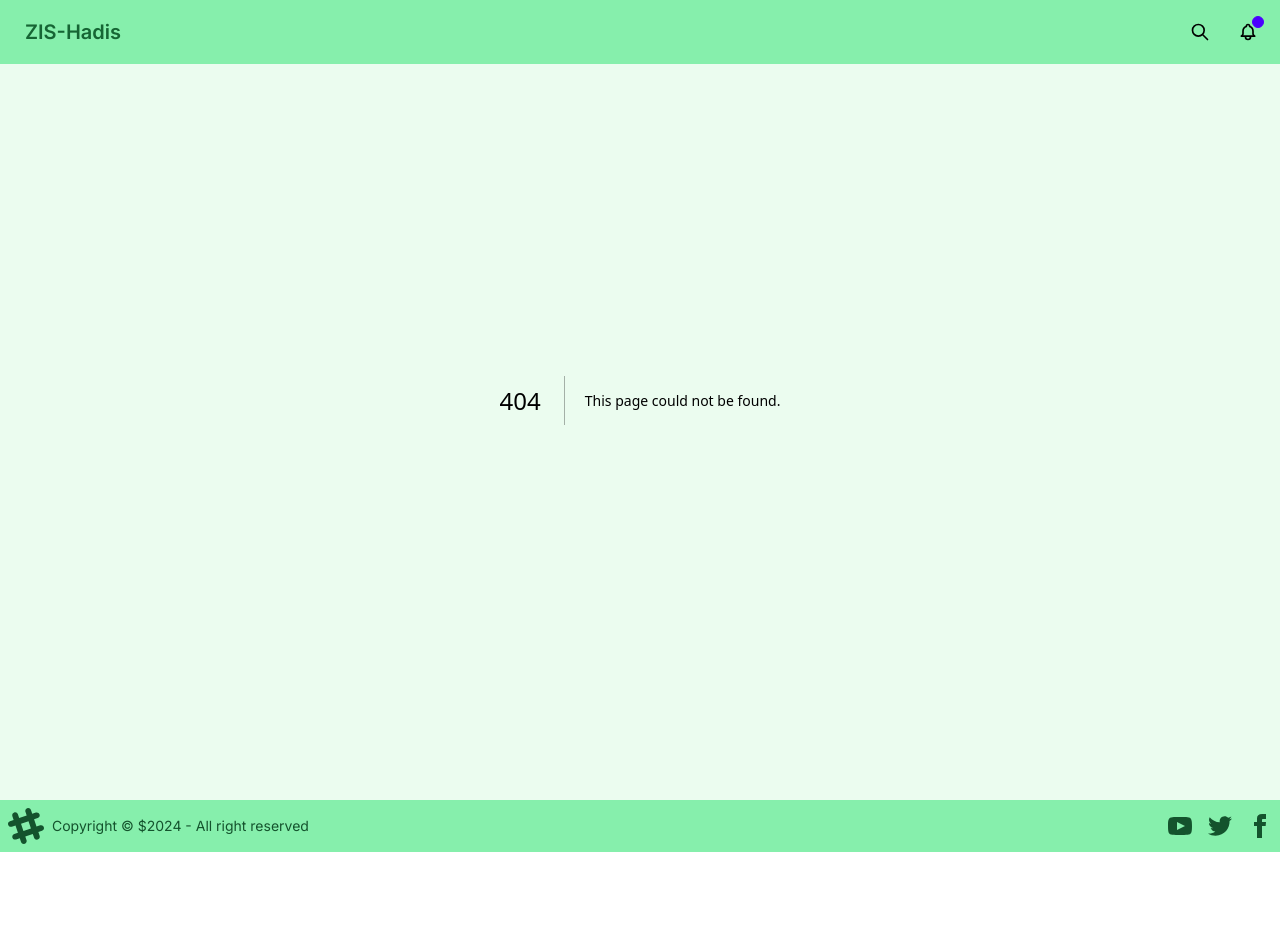
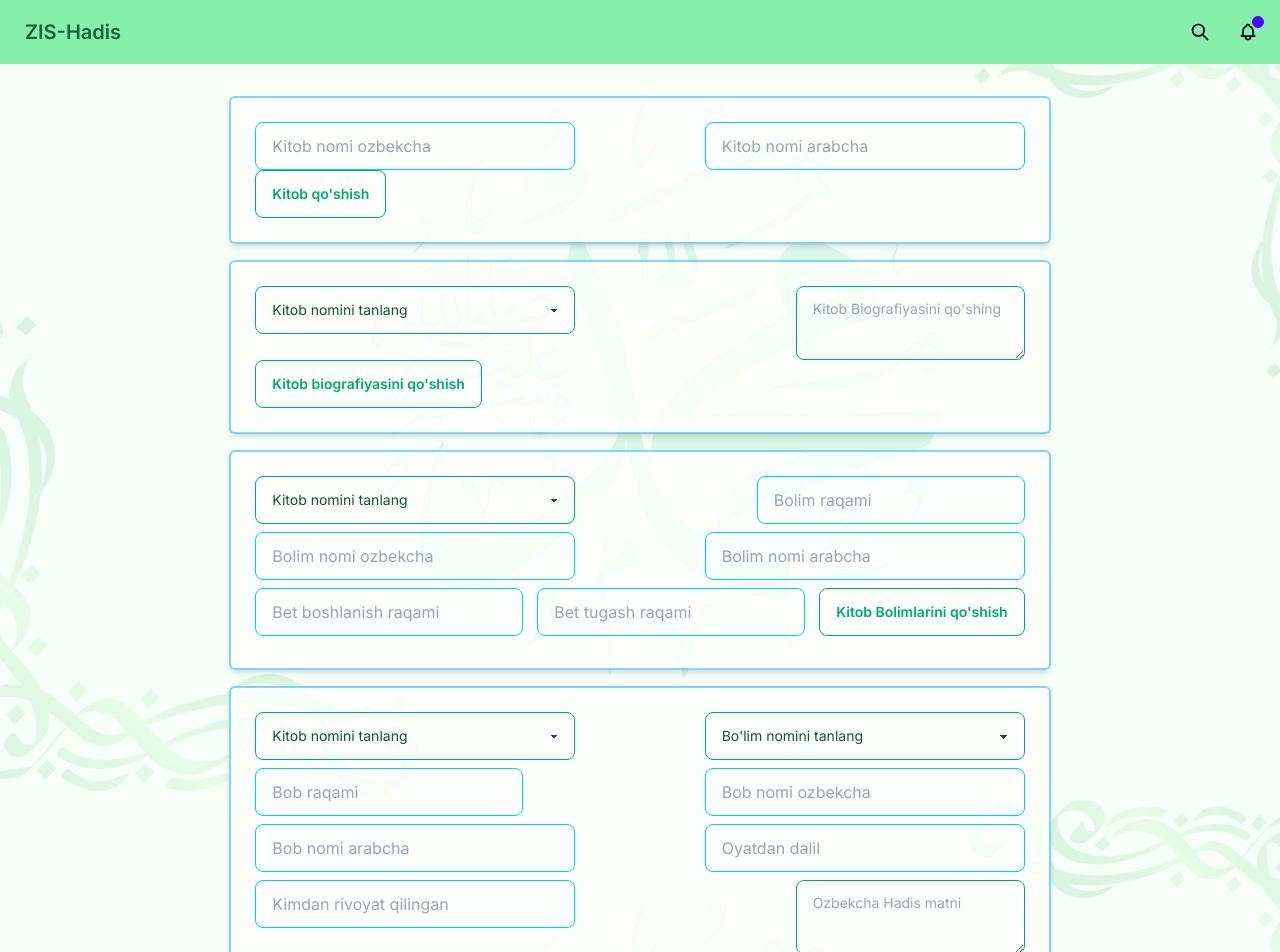
Before and after one commit to webdeveloper2794/zis-hadis, a Next.js app: page /admin in a window 1280 px wide. Before the commit this address had no page. Shown: the top 952 px of the page. Before the commit the page ends 852 px from the top, so only its background shows below. Built offline with nearby package versions, Linux system fonts and the light colour scheme.

Commit message:
admin page add

```diff
--- /dev/null
+++ b/app/admin/page.jsx
@@ -0,0 +1,163 @@
+export default function page() {
+  return (
+    <main className="flex w-full  flex-col items-center pt-24 p-6 ">
+      <div className="flex flex-wrap justify-between w-2/3 mb-4 border-solid border-2 border-sky-500/50 p-6 rounded-md shadow-md mb-2 bg-white/75">
+        <input
+          type="text"
+          placeholder="Kitob nomi ozbekcha"
+          className="input input-bordered input-accent w-full max-w-xs bg-transparent focus:border-2 focus:outline-none text-green-900"
+        />
+        <input
+          type="text"
+          placeholder="Kitob nomi arabcha"
+          className="input input-bordered input-accent w-full max-w-xs bg-transparent focus:border-2 focus:outline-none text-green-900"
+        />
+        <button className="btn btn-outline btn-success">Kitob qo'shish</button>
+      </div>
+
+      <div className="flex flex-wrap justify-between w-2/3 border-solid border-2 border-sky-500/50 p-6 rounded-md shadow-md mb-4 bg-white/75">
+        <select className="select select-success w-full max-w-xs bg-transparent focus:border-2 focus:outline-none text-green-900 ">
+          <option disabled selected>
+            Kitob nomini tanlang
+          </option>
+          <option>One Piece</option>
+          <option>Naruto</option>
+          <option>Death Note</option>
+          <option>Attack on Titan</option>
+          <option>Bleach</option>
+          <option>Fullmetal Alchemist</option>
+          <option>Jojo's Bizarre Adventure</option>
+        </select>
+        <textarea
+          className="textarea textarea-success bg-transparent focus:border-2 focus:outline-none text-green-900"
+          placeholder="Kitob Biografiyasini qo'shing"
+        ></textarea>
+        <button className="btn btn-outline btn-success">
+          Kitob biografiyasini qo'shish
+        </button>
+      </div>
+ {/* ===============================================Bo'limlarni qo'shish========================= */}
+      <div className="flex flex-wrap justify-between w-2/3 border-solid border-2 border-sky-500/50 p-6 rounded-md shadow-md bg-white/75 mb-4">
+        <select className="select select-success w-full max-w-xs bg-transparent focus:border-2 focus:outline-none text-green-900 mb-2">
+          <option disabled selected>
+            Kitob nomini tanlang
+          </option>
+          <option>One Piece</option>
+          <option>Naruto</option>
+          <option>Death Note</option>
+          <option>Attack on Titan</option>
+          <option>Bleach</option>
+          <option>Fullmetal Alchemist</option>
+          <option>Jojo's Bizarre Adventure</option>
+        </select>
+        <input
+          type="number"
+          placeholder="Bolim raqami"
+          className="input input-bordered input-accent  max-w-xs bg-transparent focus:border-2 focus:outline-none text-green-900 mb-2 "
+        />
+        <input
+          type="text"
+          placeholder="Bolim nomi ozbekcha"
+          className="input input-bordered input-accent w-full max-w-xs bg-transparent focus:border-2 focus:outline-none text-green-900 mb-2"
+        />
+        <input
+          type="text"
+          placeholder="Bolim nomi arabcha"
+          className="input input-bordered input-accent w-full max-w-xs bg-transparent focus:border-2 focus:outline-none text-green-900 mb-2"
+        />
+        <input
+          type="number"
+          placeholder="Bet boshlanish raqami"
+          className="input input-bordered input-accent  max-w-xs bg-transparent focus:border-2 focus:outline-none text-green-900 mb-2"
+        />
+        <input
+          type="number"
+          placeholder="Bet tugash raqami"
+          className="input input-bordered input-accent  max-w-xs bg-transparent focus:border-2 focus:outline-none text-green-900 mb-2"
+        />
+
+        <button className="btn btn-outline btn-success mb-2">
+          Kitob Bolimlarini qo'shish
+        </button>
+      </div>
+
+      {/* ===============================================Bob va Hadislarni qo'shish========================= */}
+      <div className="flex flex-wrap justify-between w-2/3 border-solid border-2 border-sky-500/50 p-6 rounded-md shadow-md bg-white/75">
+        <select className="select select-success w-full max-w-xs bg-transparent focus:border-2 focus:outline-none text-green-900 mb-2">
+          <option disabled selected>
+            Kitob nomini tanlang
+          </option>
+          <option>One Piece</option>
+          <option>Naruto</option>
+          <option>Death Note</option>
+          <option>Attack on Titan</option>
+          <option>Bleach</option>
+          <option>Fullmetal Alchemist</option>
+          <option>Jojo's Bizarre Adventure</option>
+        </select>
+        <select className="select select-success w-full max-w-xs bg-transparent focus:border-2 focus:outline-none text-green-900 mb-2">
+          <option disabled selected>
+            Bo'lim nomini tanlang
+          </option>
+          <option>One Piece</option>
+          <option>Naruto</option>
+          <option>Death Note</option>
+          <option>Attack on Titan</option>
+          <option>Bleach</option>
+          <option>Fullmetal Alchemist</option>
+          <option>Jojo's Bizarre Adventure</option>
+        </select>
+        <input
+          type="number"
+          placeholder="Bob raqami"
+          className="input input-bordered input-accent  max-w-xs bg-transparent focus:border-2 focus:outline-none text-green-900 mb-2 "
+        />
+        <input
+          type="text"
+          placeholder="Bob nomi ozbekcha"
+          className="input input-bordered input-accent w-full max-w-xs bg-transparent focus:border-2 focus:outline-none text-green-900 mb-2"
+        />
+        <input
+          type="text"
+          placeholder="Bob nomi arabcha"
+          className="input input-bordered input-accent w-full max-w-xs bg-transparent focus:border-2 focus:outline-none text-green-900 mb-2"
+        />
+        <input
+          type="text"
+          placeholder="Oyatdan dalil"
+          className="input input-bordered input-accent w-full max-w-xs bg-transparent focus:border-2 focus:outline-none text-green-900 mb-2"
+        />
+        <input
+          type="text"
+          placeholder="Kimdan rivoyat qilingan"
+          className="input input-bordered input-accent w-full max-w-xs bg-transparent focus:border-2 focus:outline-none text-green-900 mb-2"
+        />
+         <textarea
+          className="textarea textarea-success bg-transparent focus:border-2 focus:outline-none text-green-900 mb-2"
+          placeholder="Ozbekcha Hadis matni"
+        ></textarea>
+         <textarea
+          className="textarea textarea-success bg-transparent focus:border-2 focus:outline-none text-green-900 mb-2"
+          placeholder="Kirilcha Hadis matni"
+        ></textarea>
+         <textarea
+          className="textarea textarea-success bg-transparent focus:border-2 focus:outline-none text-green-900 mb-2"
+          placeholder="Arabcha Hadis matni"
+        ></textarea>
+        <input
+          type="number"
+          placeholder="Bo'lim raqami"
+          className="input input-bordered input-accent  max-w-xs bg-transparent focus:border-2 focus:outline-none text-green-900 mb-2"
+        />
+        <input
+          type="number"
+          placeholder="Hadis raqami"
+          className="input input-bordered input-accent  max-w-xs bg-transparent focus:border-2 focus:outline-none text-green-900 mb-2"
+        />
+        <button className="btn btn-outline btn-success mb-2">
+          Bobga tegishli hadislarni qo'shish
+        </button>
+      </div>
+    </main>
+  );
+}
--- a/components/Books/books.jsx
+++ b/components/Books/books.jsx
@@ -1,7 +1,7 @@
 "use client"
 import React from 'react'
 import Link from 'next/link';
-const Books = () => {
+const  Books = () => {
     const books = [
         { id: 1, title_uzb: 'Sahih al-Bukhari', title_arabic: 'صحيح البخاري', author: 'Imam al-Bukhari', link: '/bukhari' },
         { id: 2, title_uzb: 'Sahih Muslim', title_arabic: 'صحيح مسلم', author: 'Imam Muslim', link: '/muslim' },
```
